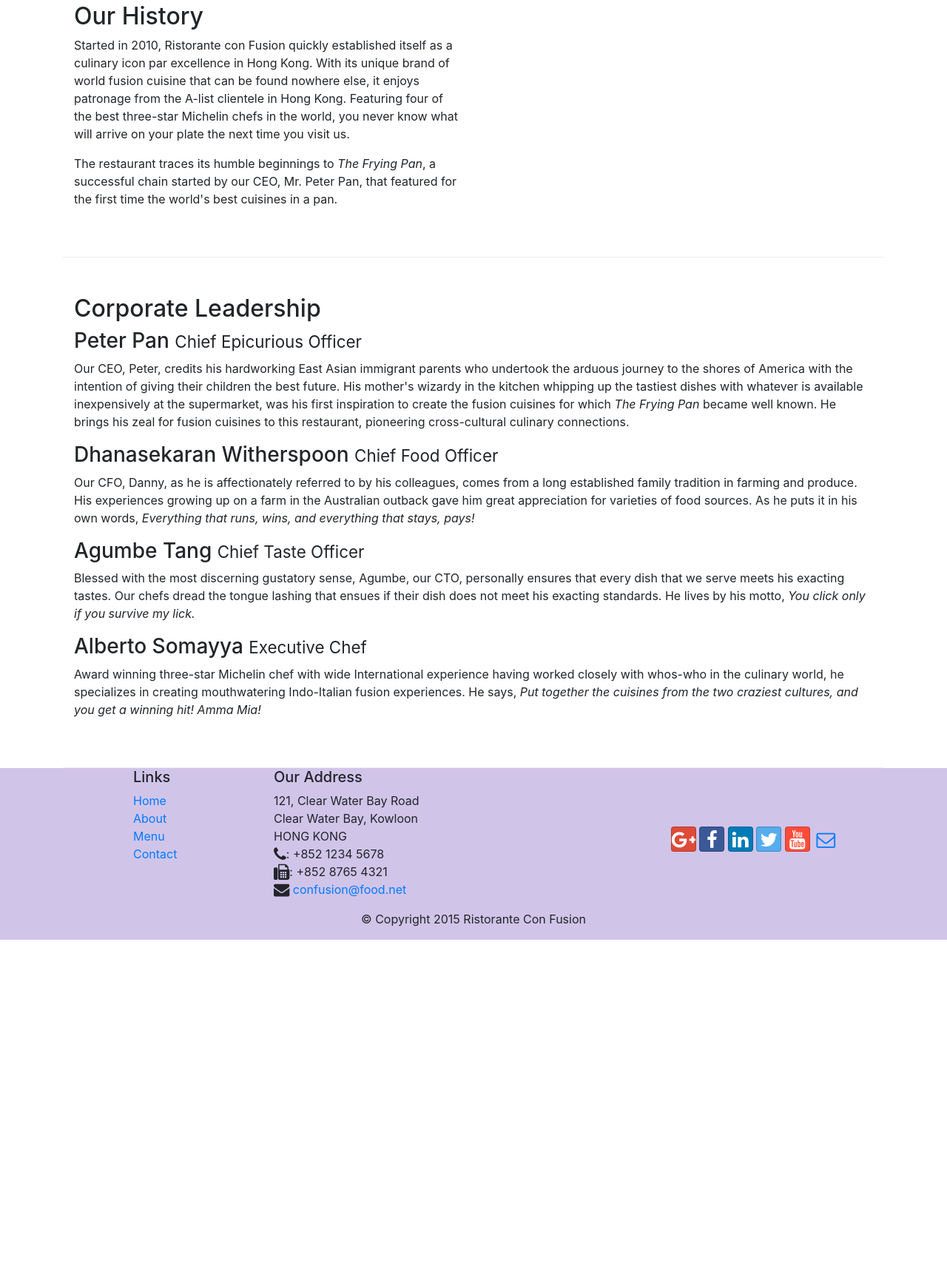
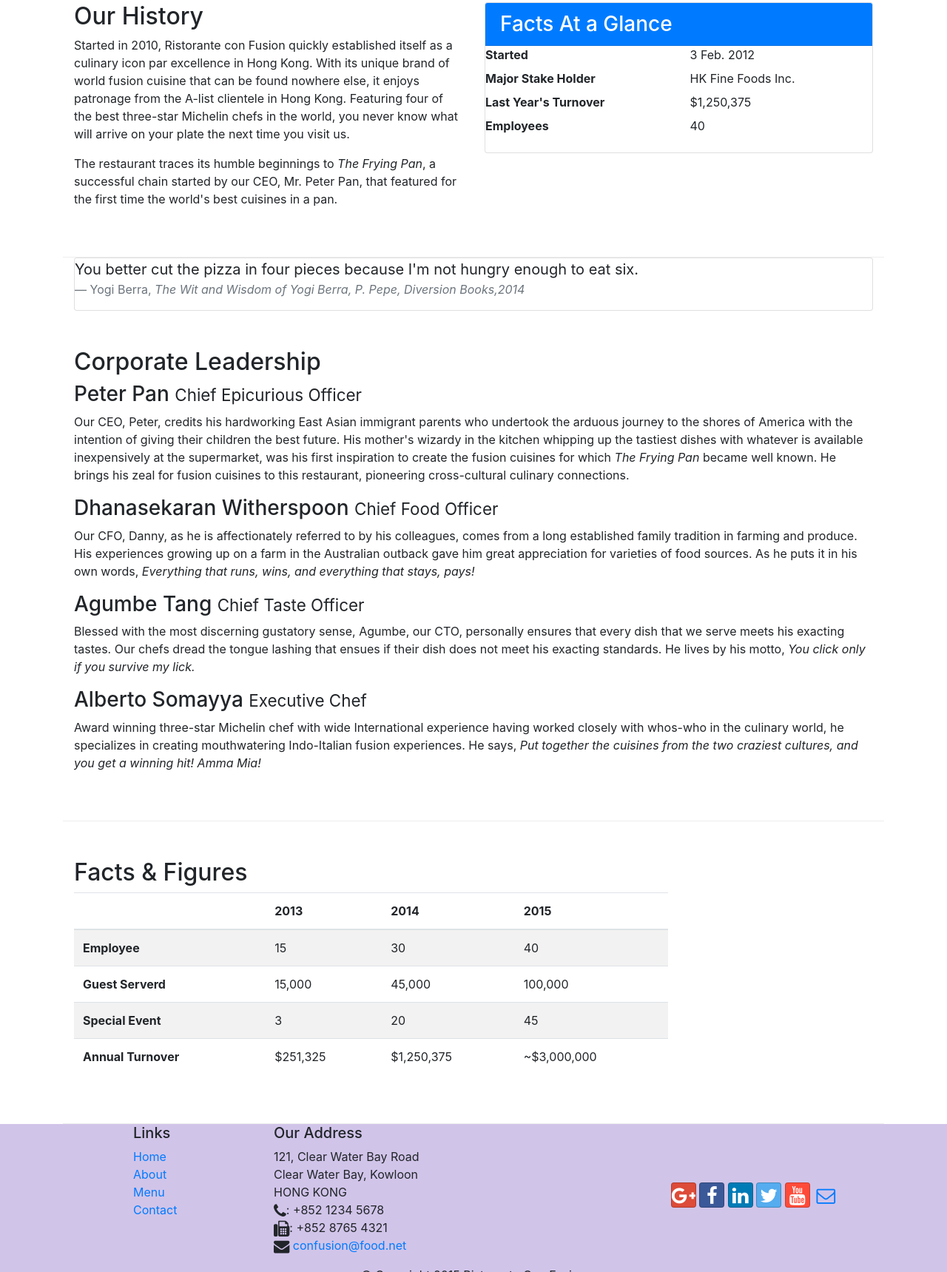
Before and after one commit to baczxh/confusion, a website: page aboutus.html in a window 1280 px wide. Shown: the part 539-2258 px from the top of the page at 74% size. Before the commit the page ends 1809 px from the top, so only its background shows below. Drawn offline with nearby package versions, Linux system fonts and the light colour scheme.

Commit message:
Tables and Cards

```diff
--- a/aboutus.html
+++ b/aboutus.html
@@ -60,10 +60,37 @@
                 <p>Started in 2010, Ristorante con Fusion quickly established itself as a culinary icon par excellence in Hong Kong. With its unique brand of world fusion cuisine that can be found nowhere else, it enjoys patronage from the A-list clientele in Hong Kong.  Featuring four of the best three-star Michelin chefs in the world, you never know what will arrive on your plate the next time you visit us.</p>
                 <p>The restaurant traces its humble beginnings to <em>The Frying Pan</em>, a successful chain started by our CEO, Mr. Peter Pan, that featured for the first time the world's best cuisines in a pan.</p>
             </div>
-            <div>
+            <div class="col-12 col-sm-6">
+                <div class="card">
+                    <h3 class="card-header bg-primary text-white">Facts At a Glance</h3>
+                    <div class="card-block">
+                       <dl class="row">
+                           <dt class="col-6">Started</dt>
+                           <dd class="col-6">3 Feb. 2012</dd>
+                           <dt class="col-6">Major Stake Holder</dt>
+                           <dd class="col-6">HK Fine Foods Inc.</dd>
+                           <dt class="col-6">Last Year's Turnover</dt>
+                           <dd class="col-6">$1,250,375</dd>
+                           <dt class="col-6">Employees</dt>
+                           <dd class="col-6">40</dd>
+                       </dl>
+                    </div>
+                </div>
             </div>
         </div>
 
+
+        <div class="col-12">
+            <div class="card card-block  bg-faded">
+                <blockquote class="blockquote">
+                    <p class="mb-0">You better cut the pizza in four pieces because I'm not hungry enough to eat six.</p>
+                    <footer class="blockquote-footer">Yogi Berra,
+                        <cite title="Source Title">The Wit and Wisdom of Yogi Berra, P. Pepe, Diversion Books,2014</cite>
+                    </footer>
+                </blockquote>
+            </div>
+
+        </div>
 
         <div class="row row-content align-items-top">
             <div class="col-12">
@@ -77,6 +104,54 @@
                 <h3>Alberto Somayya <small>Executive Chef</small></h3>
                 <p class="hidden-xs-down">Award winning three-star Michelin chef with wide International experience having worked closely with whos-who in the culinary world, he specializes in creating mouthwatering Indo-Italian fusion experiences. He says, <em>Put together the cuisines from the two craziest cultures, and you get a winning hit! Amma Mia!</em></p>
             </div>
+       </div>
+
+       <div class="row row-content">
+           <div class="col-12 col-sm-9">
+               <h2>Facts &amp; Figures</h2>
+               <div class="table-responsive">
+                   <table class="table table-striped">
+                       <thead class="thead-inverse">
+                           <tr>
+                               <th>&nbsp;</th>
+                               <th>2013</th>
+                               <th>2014</th>
+                               <th>2015</th>
+                           </tr>
+
+                       </thead>
+                       <tbody>
+                           <tr>
+                               <th>Employee</th>
+                               <td>15</td>
+                               <td>30</td>
+                               <td>40</td>
+                           </tr>
+                           <tr>
+                               <th>Guest Serverd</th>
+                               <td>15,000</td>
+                               <td>45,000</td>
+                               <td>100,000</td>
+                           </tr>
+                           <tr>
+                               <th>Special Event</th>
+                               <td>3</td>
+                               <td>20</td>
+                               <td>45</td>
+                           </tr>
+                           <tr>
+                               <th>Annual Turnover</th>
+                               <td>$251,325</td>
+                               <td>$1,250,375</td>
+                               <td>~$3,000,000</td>
+                           </tr>
+                       </tbody>
+                   </table>
+               </div>
+           </div>
+           <div class="col-12 col-sm-3">
+
+           </div>
        </div>
 
     </div>
```
